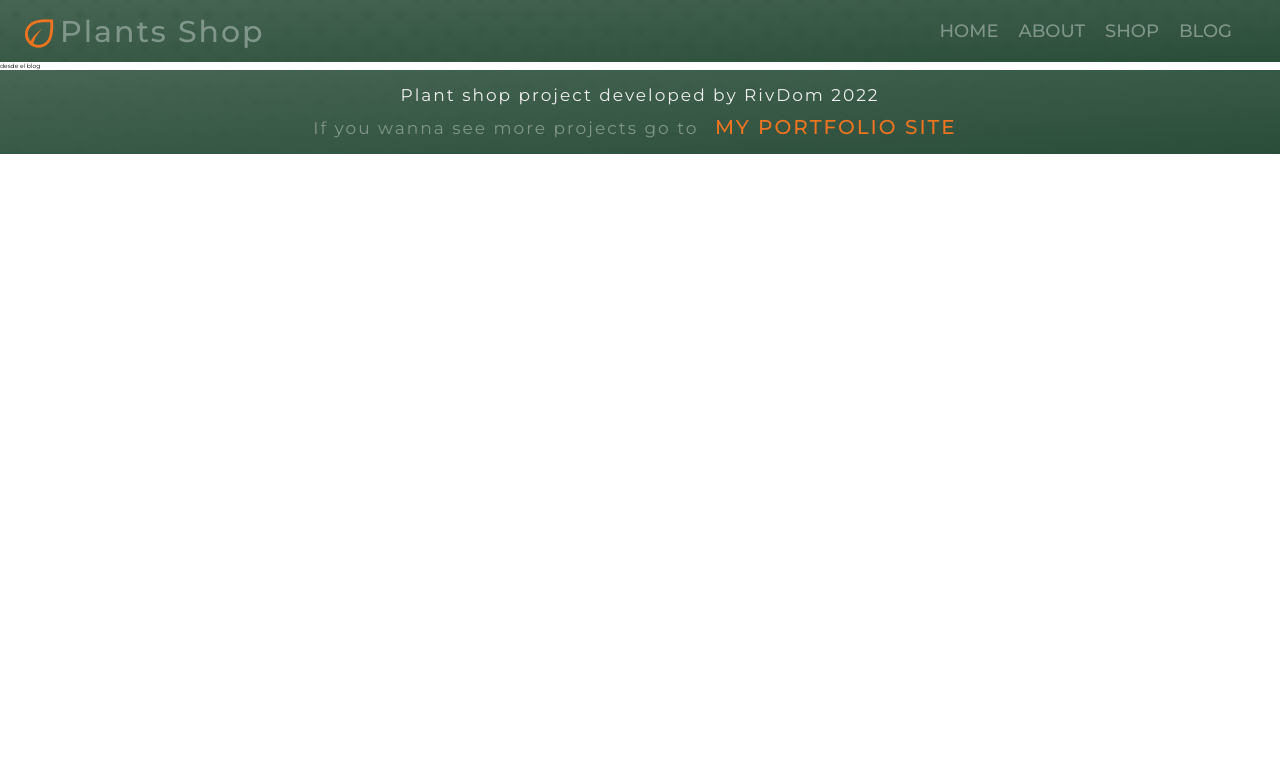
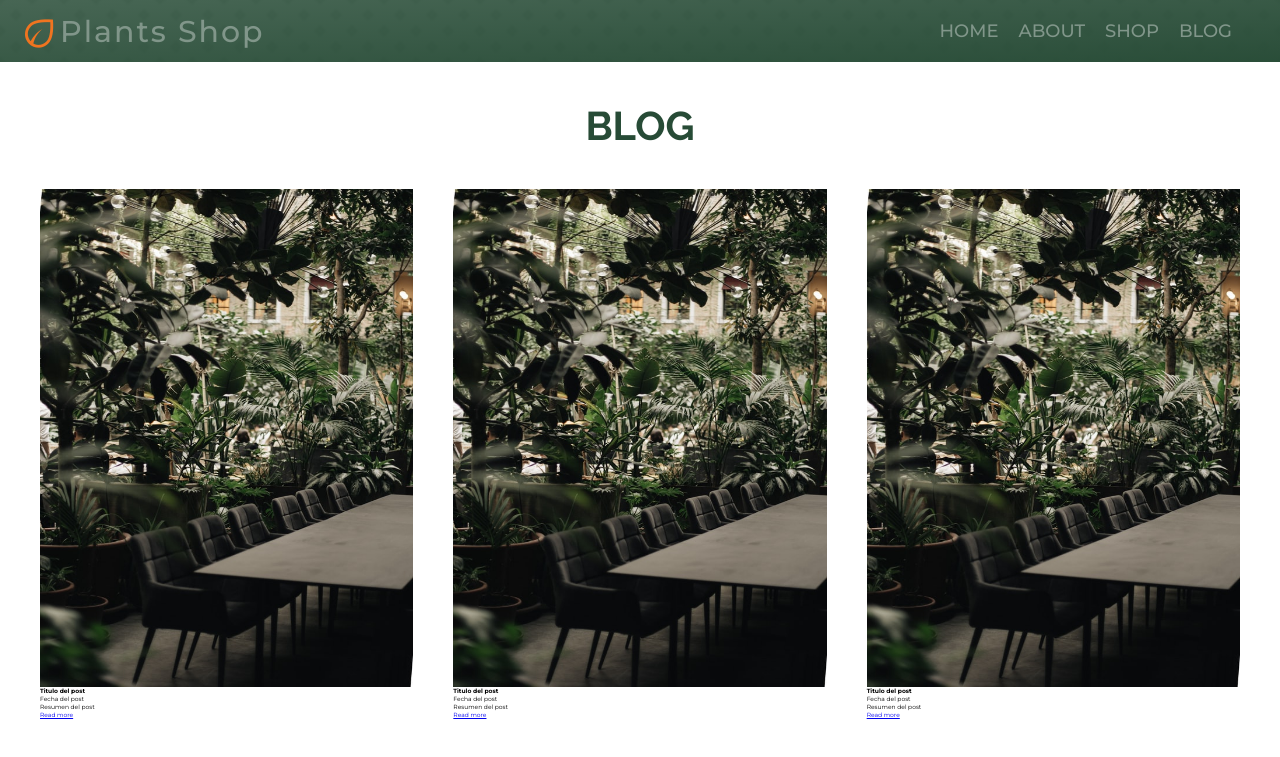
Before and after one commit to RivDomCode/next-strapi-shop, a Next.js app: page /blog in a window 1280 px wide. Shown: the top 757 px of the page. Built offline with nearby package versions, Linux system fonts and the light colour scheme.

Commit message:
plant entries

```diff
--- /dev/null
+++ b/components/BlogEntry.js
@@ -0,0 +1,19 @@
+import Image from "next/image";
+import Link from "next/link";
+
+
+const BlogEntry = () => {
+  return (
+    <article>
+        <Image layout='responsive' height={800} width={600} src="/img/aboutUs.jpg" alt="blog pic"/>
+        <div>
+          <h3>Titulo del post</h3>
+          <p>Fecha del post</p>
+          <p>Resumen del post</p>
+          <Link href="#">Read more</Link>
+        </div>
+    </article>
+  )
+}
+
+export default BlogEntry
--- a/components/Footer.js
+++ b/components/Footer.js
@@ -4,6 +4,7 @@ import styles from "../styles/Footer.module.css";
 const Footer = () => {
   return (
     <footer className={styles.footer}>
+      <div className={styles.footerContainer}>
       <p className={styles.firstP}>
       Plant shop project developed by RivDom 2022
       </p>
@@ -11,7 +12,7 @@ const Footer = () => {
         If you wanna see more projects go to <a href="https://www.pedrorivas.dev" target="_blank" rel="noreferrer"> MY PORTFOLIO SITE</a>
       </p>
 
-
+      </div>
     </footer>
   )
 }
--- a/pages/about.js
+++ b/pages/about.js
@@ -6,14 +6,14 @@ const About = () => {
   return (
     <Layout page="about">
       <main className="container">
-        <h2 className="heading">About us</h2>
+      <h2 className="heading">About us</h2>
         <div className={styles.about}>
             <Image layout="responsive" width={200} height={250} src="/img/aboutUs.jpg" alt="about us"/>
             <div className={styles.aboutText}>
               <p>
-              It is a long established fact that aadable content of a page when looking at its layout. The point of using Lorem Ipsum is that it has a more-or-less normal distribution of letters, as opposed to using 'Content here, content here', making it look like readable English. Many desktop publishing packages and web page editors now use Lorem Ipsum as their default model text, and a search for 'lorem ipsum' will uncover many web sites still in their infancy. Various versions have evolved over the years, sometimes by accident, sometimes on purpose (injected humour and the like).              </p>
+              It is a long established fact that aadable content of a page when looking at its layout. The point of using Lorem Ipsum is that it has a more-or-less normal distribution of letters, as opposed to using Content here, content here, making it look like readable English. Many desktop publishing packages and web page editors now use Lorem Ipsum as their default model text, and a search for lorem ipsum will uncover many web sites still in their infancy. Various versions have evolved over the years, sometimes by accident, sometimes on purpose (injected humour and the like).              </p>
               <p>
-              It is a long established fact when looking at its layout. The point of using Lorem Ipsum is that it has a more-or-less normal distribution of letters, as opposed to using 'Content here, content here', making it look like readable English. Many desktop publishing packages and web page editors now use Lorem Ipsum as their default model text, and a search for 'lorem ipsum' will uncover many web sites still in their infancy. Various versions have evolved over the years, sometimes by accident, sometimes on purpose (injected humour and the like).
+              It is a long established fact when looking at its layout. The point of using Lorem Ipsum is that it has a more-or-less normal distribution of letters, as opposed to using Content here, content here, making it look like readable English. Many desktop publishing packages and web page editors now use Lorem Ipsum as their default model text, and a search for lorem ipsum will uncover many web sites still in their infancy. Various versions have evolved over the years, sometimes by accident, sometimes on purpose (injected humour and the like).
               </p>
             </div>
         </div>
--- a/pages/blog.js
+++ b/pages/blog.js
@@ -1,9 +1,19 @@
+import styles from "../styles/Blog.module.css"
 import Layout from "../components/Layout"
+import BlogEntry from "../components/BlogEntry"
 
 const Blog = () => {
   return (
     <Layout page="blog">
-        <div>desde el blog</div>
+        <main className="container">
+          <h2 className="heading">Blog</h2>
+          <div className={styles.blog}>
+            <BlogEntry/>
+            <BlogEntry/>
+            <BlogEntry/>
+            <BlogEntry/>
+          </div>
+        </main>
     </Layout>
 
   )
--- a/styles/About.module.css
+++ b/styles/About.module.css
@@ -4,13 +4,11 @@
     grid-template-columns: repeat(2, 1fr);
     align-items: center;
     height: 100%;
-    padding: 12rem;
+    padding: 5rem 12rem;
     max-width: 160rem;
 }
 
 .aboutText{
     font-size: 2.8rem;
     font-weight: 500;
-    /* color: var(--terciary); */
-
 }
--- /dev/null
+++ b/styles/Blog.module.css
@@ -0,0 +1,17 @@
+.blog{
+    display: grid;
+    gap: 4rem;
+
+}
+
+@media(min-width:768px){
+    .blog{
+     grid-template-columns:repeat(2, 1fr);
+    }
+ }
+
+ @media(min-width:992px){
+     .blog{
+      grid-template-columns:repeat(3, 1fr);
+     }
+  }
--- a/styles/Footer.module.css
+++ b/styles/Footer.module.css
@@ -1,13 +1,13 @@
 .footer{
     color: white;
-    bottom: 0;
+    width: 100%;
     background-image: linear-gradient(to right bottom, rgba(39, 75, 54, .85), rgba(39, 75, 54, .99)
     ), url(../public/img/grey-gdccef0896_640.png);
     background-size: cover;
     padding: 1rem 3rem;
     text-align: center;
     letter-spacing: .2rem;
-    height:100%
+    height:9rem
 }
 
 .firstP{
--- a/styles/globals.css
+++ b/styles/globals.css
@@ -29,7 +29,7 @@
   font-size: 4rem;
   text-align: center;
   font-weight: 700;
-  margin: 5rem 0;
+  margin: 4rem 0;
   color: var(--primary);
   font-family: var(--titlesFont);
   text-transform: uppercase;
```
